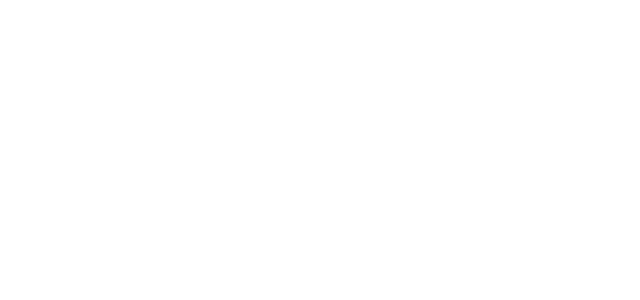
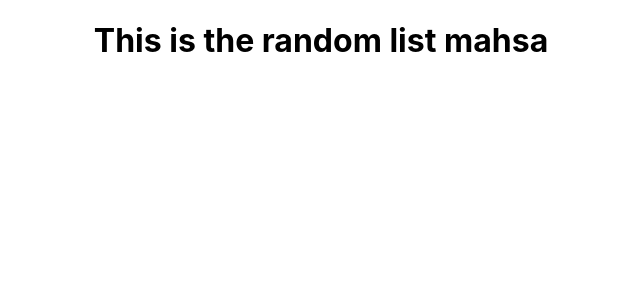
Before and after one commit to Nelofarzabi/React.JS_Test, a React (Create React App) app: page / in a window 1280 px wide. Shown: the top 300 px of the page, without its empty margins (319-959 px from the left). Built offline with nearby package versions, Linux system fonts and the light colour scheme.

Commit message:
random list create

```diff
--- a/src/App.js
+++ b/src/App.js
@@ -1,11 +1,14 @@
 
 import './App.css';
 import Clasebase from './classbase';
+
 
 function App() {
   return (
     <div className="App">
       <div>
+        <Clasebase/>
+
 
       </div>
     </div>
--- a/src/classbase.js
+++ b/src/classbase.js
@@ -1,12 +1,19 @@
+
+
 import react from "react";
+function randomList() {
+    const ranList = ["nelofar", "omer ", "khalid", "sadaf", "mahsa", "behishta"];
+    return ranList[Math.floor(Math.random() * ranList.length)];
 
-class Clasebase extends react.Component{
-render (){
-    return(
-        <div>
-            <h1>Hello nelofar zabi </h1>
-        </div>
-    );
+
 }
+class Clasebase extends react.Component {
+    render() {
+        return (
+            <div>
+                <h1>This is the random list {randomList()}</h1>
+            </div>
+        );
+    }
 }
-export default Clasebase ;
+export default Clasebase;
```
